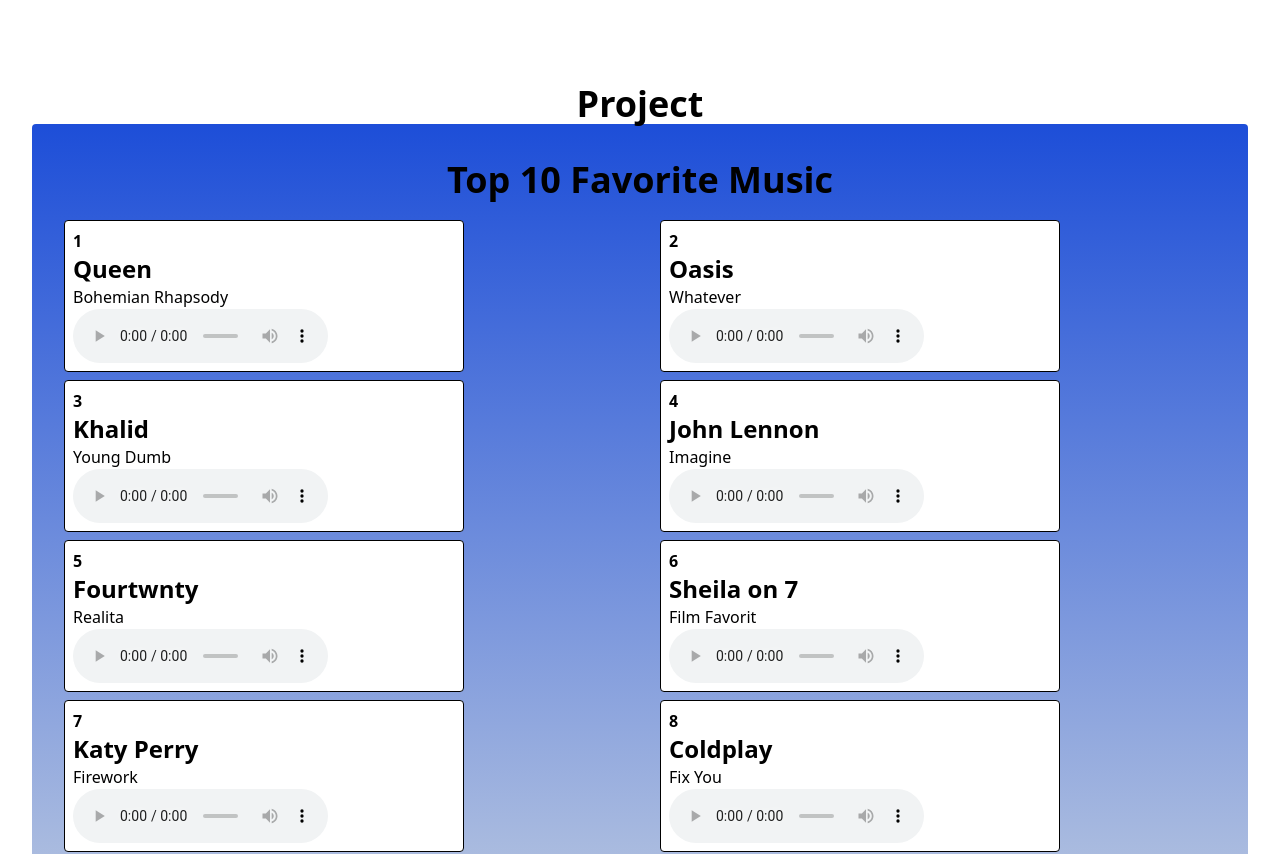
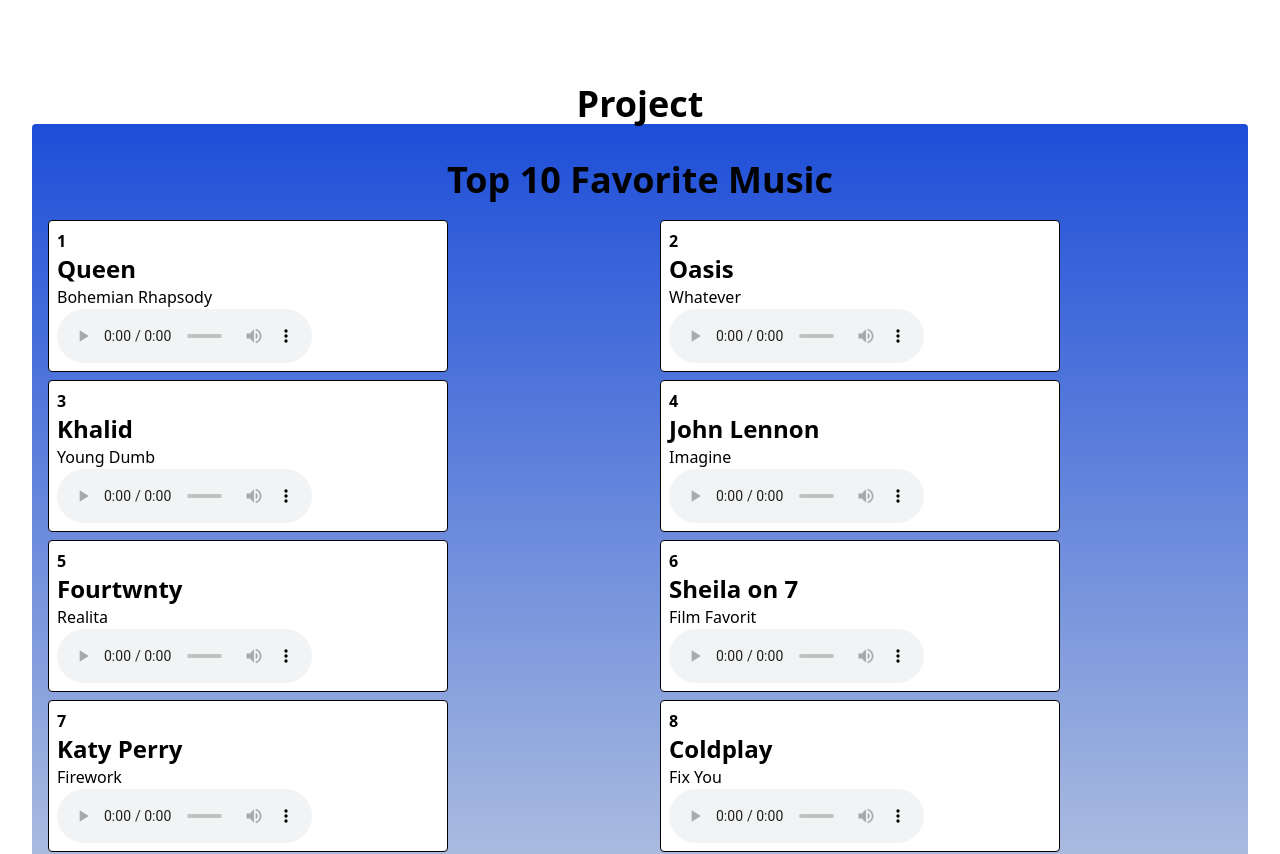
Before and after one commit to naufalaufa/ProjectTailwind, a React (Vite) app: page / in a window 1280 px wide. Shown: the part 2040-2894 px from the top of the page. Built offline with nearby package versions, Linux system fonts and the light colour scheme; the HTML template or start-up script is replaced by a standard one.

Commit message:
change padding again

```diff
--- a/src/components/Music.jsx
+++ b/src/components/Music.jsx
@@ -3,7 +3,7 @@
 
 const Music = () => {
   return (
-    <div className="bg-gradient-to-t from-slate-300 to-blue-700 rounded p-4">
+    <div className="bg-gradient-to-t from-slate-300 to-blue-700 rounded py-4">
       <h1 className="text-center text-xl sm:text-4xl font-bold p-5">
         Top 10 Favorite Music
       </h1>
```
